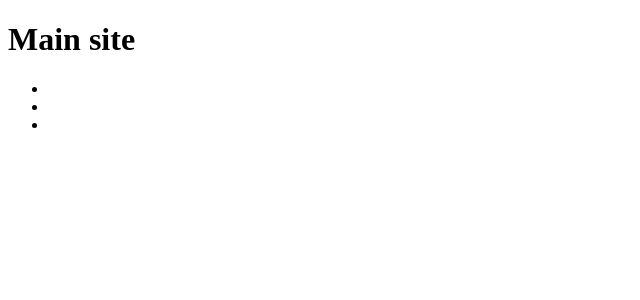
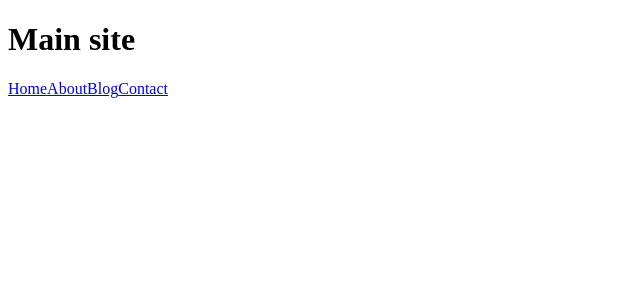
Before and after one commit to TBT50/gatsby, a Gatsby app: page / in a window 1280 px wide. Shown: the top 300 px of the page, without its empty margins (0-640 px from the left). Built offline with nearby package versions, Linux system fonts and the light colour scheme.

Commit message:
add links to menu

```diff
--- a/src/components/nav.js
+++ b/src/components/nav.js
@@ -1,13 +1,13 @@
 import React from "react"
+import { Link } from "gatsby"
 
 export default () => {
   return (
     <nav>
-      <ul>
-        <li />
-        <li />
-        <li />
-      </ul>
+      <Link to="/">Home</Link>
+      <Link to="/about/">About</Link>
+      <Link to="/blog/">Blog</Link>
+      <Link to="/contact/">Contact</Link>
     </nav>
   )
 }
--- a/src/pages/about.js
+++ b/src/pages/about.js
@@ -1,9 +1,11 @@
 import React from "react"
 import Header from "../components/header"
+import MainNav from "../components/nav"
 
 export default () => (
-  <div style={{ color: `blue`, textAlign: `center` }}>
+  <div style={{ color: `blue` }}>
     <Header headerText="About Gatsby" />
+    <MainNav />
     <p>Such a nice static site generator</p>
     <img src="https://source.unsplash.com/random/400x200" alt="" />
   </div>
--- a/src/pages/blog.js
+++ b/src/pages/blog.js
@@ -1,5 +1,6 @@
 import React from "react"
 import Header from "../components/header"
+import MainNav from "../components/nav"
 import BlogPost from "../components/blog-post"
 
 export default () => {
@@ -7,6 +8,7 @@ export default () => {
     <div>
       <header>
         <Header headerText="Blog page" />
+        <MainNav />
       </header>
       <main>
         <BlogPost title="Article1 title" content="Article1 content" />
--- a/src/pages/contact.js
+++ b/src/pages/contact.js
@@ -1,10 +1,12 @@
 import React from "react"
 import Header from "../components/header"
+import MainNav from "../components/nav"
 
 export default () => {
   return (
     <header>
       <Header headerText="Contact page" />
+      <MainNav />
     </header>
   )
 }
```
